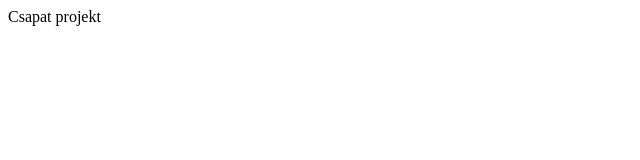
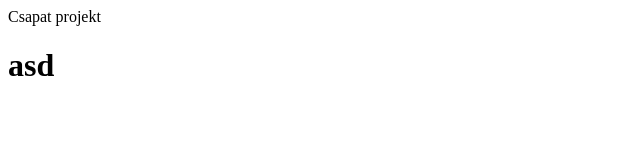
Before and after one commit to FMarcell06/react-task-team-test, a React (Vite) app: page / in a window 1280 px wide. Shown: the top 160 px of the page, without its empty margins (0-640 px from the left). Built offline with nearby package versions, Linux system fonts and the light colour scheme.

Commit message:
DEV: h1 added

```diff
--- a/src/components/AddTask.jsx
+++ b/src/components/AddTask.jsx
@@ -3,7 +3,7 @@ import React from 'react'
 export const AddTask = () => {
   return (
     <div>
-
+      <h1>asd</h1>
     </div>
   )
 }
```
